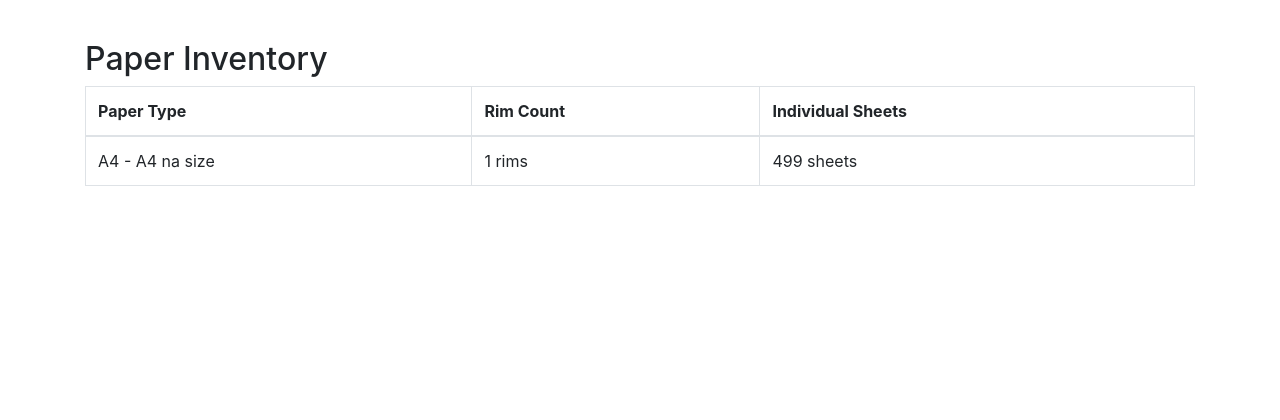
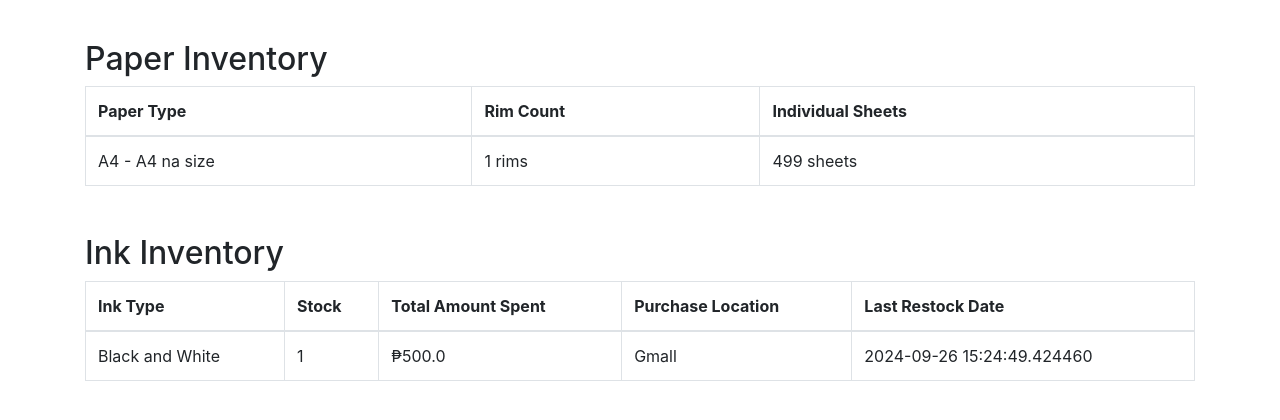
Before and after one commit to gabgab-v/IT_12, a Flask app: page /manage_printing_services in a window 1280 px wide. Shown: the part 266-686 px from the top of the page. Run offline with Flask 3, Linux system fonts and the light colour scheme; data comes from the database, SQL or seed files in the repository; some libraries are stand-ins or nearby versions.

Commit message:
update ink

```diff
--- a/app.py
+++ b/app.py
@@ -1202,6 +1202,7 @@ def manage_printing_services():
     print_services = PrintService.query.all()
     paper_types = PaperType.query.all()
     paper_inventory = PaperInventory.query.all()
+    ink_inventory = InkInventory.query.all()
 
     paper_data = []
     for paper_type in paper_types:
@@ -1214,7 +1215,8 @@ def manage_printing_services():
 
     return render_template('manage_printing_services.html',
                            print_services=print_services,
-                           paper_inventory=paper_data)
+                           paper_inventory=paper_data,
+                           ink_inventory=ink_inventory)
 
 # @app.route('/manage_printing_services')
 # def manage_printing_services():
--- a/templates/manage_printing_services.html
+++ b/templates/manage_printing_services.html
@@ -70,64 +70,30 @@
             </tbody>
         </table>
 
-
-
-    </div>
-
-    <!-- Ink Type Modal -->
-    <div class="modal fade" id="inkTypeModal" tabindex="-1" role="dialog" aria-labelledby="inkTypeModalLabel" aria-hidden="true">
-        <div class="modal-dialog" role="document">
-            <div class="modal-content">
-                <div class="modal-header">
-                    <h5 class="modal-title" id="inkTypeModalLabel">Add New Ink Type</h5>
-                    <button type="button" class="close" data-dismiss="modal" aria-label="Close">
-                        <span aria-hidden="true">&times;</span>
-                    </button>
-                </div>
-                <form method="POST" action="{{ url_for('add_ink_type') }}">
-                    <div class="modal-body">
-                        <div class="form-group">
-                            <label for="new_ink_type_name">Ink Type Name</label>
-                            <input type="text" class="form-control" id="new_ink_type_name" name="new_ink_type_name" placeholder="Enter new ink type" required>
-                        </div>
-                    </div>
-                    <div class="modal-footer">
-                        <button type="button" class="btn btn-secondary" data-dismiss="modal">Close</button>
-                        <button type="submit" class="btn btn-primary">Add Ink Type</button>
-                    </div>
-                </form>
-            </div>
-        </div>
-    </div>
-
-    <!-- Paper Type Modal -->
-    <div class="modal fade" id="paperTypeModal" tabindex="-1" role="dialog" aria-labelledby="paperTypeModalLabel" aria-hidden="true">
-        <div class="modal-dialog" role="document">
-            <div class="modal-content">
-                <div class="modal-header">
-                    <h5 class="modal-title" id="paperTypeModalLabel">Add New Paper Type</h5>
-                    <button type="button" class="close" data-dismiss="modal" aria-label="Close">
-                        <span aria-hidden="true">&times;</span>
-                    </button>
-                </div>
-                <form method="POST" action="{{ url_for('add_paper_type') }}">
-                    <div class="modal-body">
-                        <div class="form-group">
-                            <label for="size">Paper Size</label>
-                            <input type="text" class="form-control" id="size" name="size" placeholder="Enter paper size (e.g., A4, F4)" required>
-                        </div>
-                        <div class="form-group">
-                            <label for="description">Description</label>
-                            <input type="text" class="form-control" id="description" name="description" placeholder="Enter paper description (optional)">
-                        </div>
-                    </div>
-                    <div class="modal-footer">
-                        <button type="button" class="btn btn-secondary" data-dismiss="modal">Close</button>
-                        <button type="submit" class="btn btn-primary">Add Paper Type</button>
-                    </div>
-                </form>
-            </div>
-        </div>
+        <!-- Ink Inventory Table -->
+        <h2 class="mt-5">Ink Inventory</h2>
+        <table class="table table-bordered">
+            <thead>
+                <tr>
+                    <th>Ink Type</th>
+                    <th>Stock</th>
+                    <th>Total Amount Spent</th>
+                    <th>Purchase Location</th>
+                    <th>Last Restock Date</th>
+                </tr>
+            </thead>
+            <tbody>
+                {% for ink in ink_inventory %}
+                <tr>
+                    <td>{{ ink.name }}</td>
+                    <td>{{ ink.stock }}</td>
+                    <td>₱{{ ink.amount_spent }}</td>
+                    <td>{{ ink.purchase_location }}</td>
+                    <td>{{ ink.last_restock_date }}</td>
+                </tr>
+                {% endfor %}
+            </tbody>
+        </table>
     </div>
 
     <!-- Bootstrap and jQuery scripts for modal functionality -->
```
